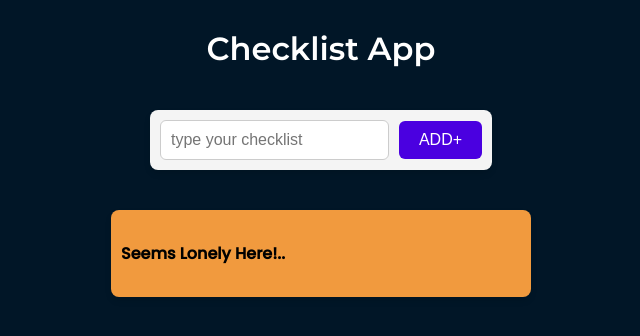
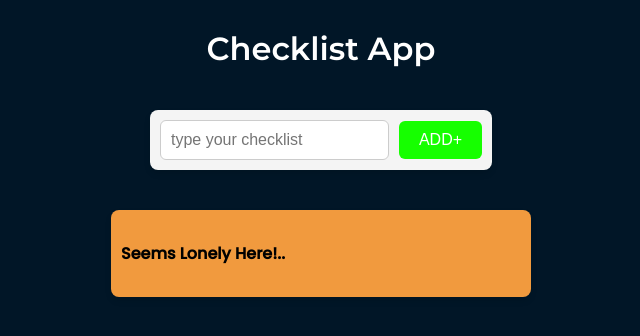
Before and after one commit to rama1832nathan/Checklist, a React app: page / in a window 1280 px wide. Shown: the top 336 px of the page, without its empty margins (319-959 px from the left). Built offline with nearby package versions, Linux system fonts and the light colour scheme; the HTML template or start-up script is replaced by a standard one.

Commit message:
Update todoinp.module.css

```diff
--- a/src/css/todoinp.module.css
+++ b/src/css/todoinp.module.css
@@ -26,7 +26,7 @@
 }
 
 .todoInputbody button {
-    background-color: #4a00e0;
+    background-color: #16FF00;
     color: #fff;
     padding: 10px 20px;
     font-size: 16px;
@@ -37,6 +37,6 @@
 }
 
 .todoInputbody button:hover {
-    background-color: #3a00c0;
+    background-color: #16FF00;
     transform: scale(1.05); /* Slight zoom effect */
 }
```
